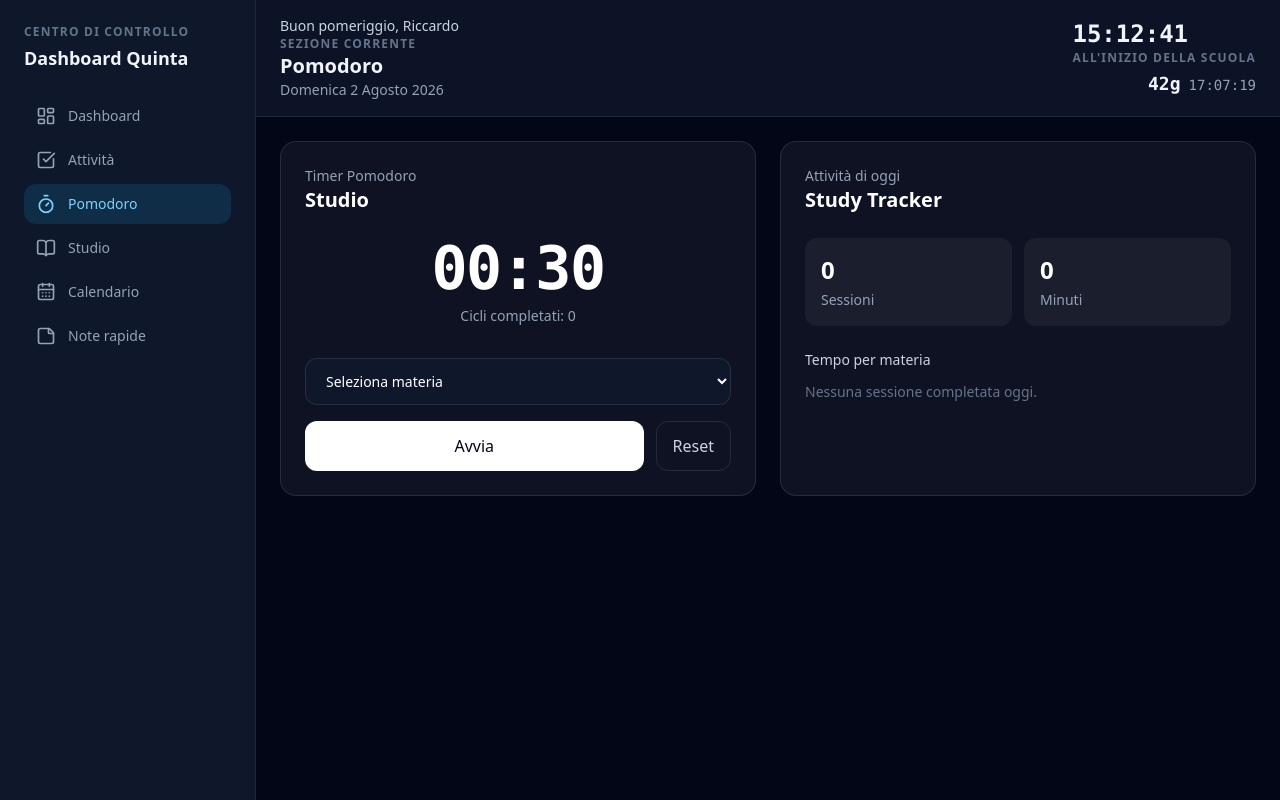
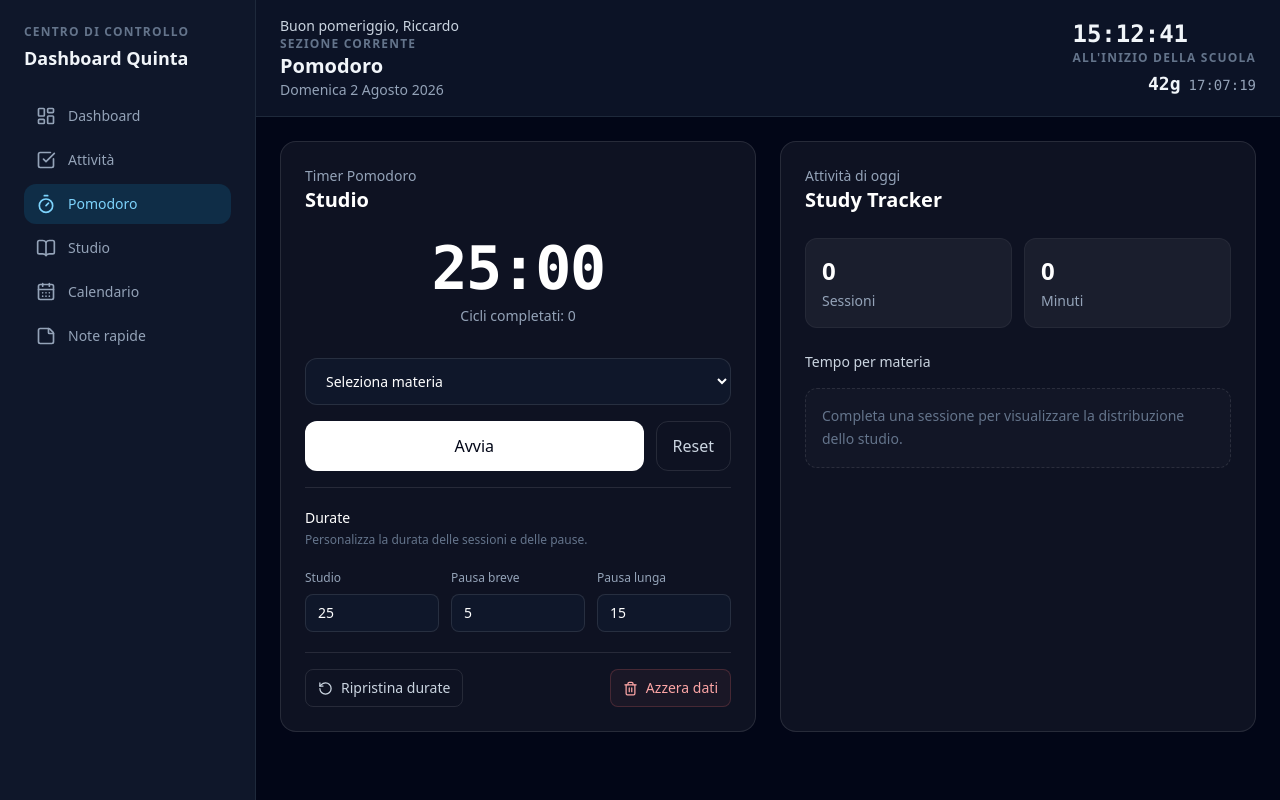
Before and after one commit to ricandroo8/dashboard-quinta, a React (Vite) app: page / in a window 1280 px wide. Both pictures are taken after a click on the button "Pomodoro". Built offline with nearby package versions, Linux system fonts and the light colour scheme.

Commit message:
feat(pomodoro): complete pomodoro timer, study summary & centralize subjects constants

```diff
--- a/src/components/pomodoro/PomodoroTimer.jsx
+++ b/src/components/pomodoro/PomodoroTimer.jsx
@@ -1,5 +1,10 @@
 import { useEffect, useState } from "react";
+import { RotateCcw, Trash2 } from "lucide-react";
+
+import pomodoroCompleteSound from "../../assets/pomodoro-complete.wav";
 import useLocalStorage from "../../hooks/useLocalStorage";
+
+import { SUBJECTS } from "../../constants/subjects";
 
 import {
   POMODORO_DEFAULTS,
@@ -9,19 +14,28 @@ import {
 
 import StudySummary from "./StudySummary";
 
-const getModeDurationSeconds = (mode) => {
+const getModeDurationSeconds = (mode, config) => {
   if (mode === POMODORO_MODES.SHORT_BREAK) {
-    return POMODORO_DEFAULTS.shortBreakMinutes * 60;
+    return config.shortBreakMinutes * 60;
   }
 
   if (mode === POMODORO_MODES.LONG_BREAK) {
-    return POMODORO_DEFAULTS.longBreakMinutes * 60;
+    return config.longBreakMinutes * 60;
   }
 
-  return POMODORO_DEFAULTS.workDurationMinutes * 60;
+  return config.workDurationMinutes * 60;
 };
 
 function PomodoroTimer() {
+  const [pomodoroConfig, setPomodoroConfig] = useLocalStorage(
+    "dashboard_pomodoro_config",
+    {
+      workDurationMinutes: POMODORO_DEFAULTS.workDurationMinutes,
+      shortBreakMinutes: POMODORO_DEFAULTS.shortBreakMinutes,
+      longBreakMinutes: POMODORO_DEFAULTS.longBreakMinutes,
+    },
+  );
+
   const [pomodoroState, setPomodoroState] = useLocalStorage(
     "dashboard_pomodoro_state",
     {
@@ -33,11 +47,15 @@ function PomodoroTimer() {
       remainingSecondsOnPause: null,
     },
   );
-  const [mode, setMode] = useState(pomodoroState.mode ?? POMODORO_MODES.WORK);
+
+  const [mode, setMode] = useState(
+    pomodoroState.mode ?? POMODORO_MODES.WORK,
+  );
 
   const [selectedSubjectId, setSelectedSubjectId] = useState(
     pomodoroState.selectedSubjectId ?? "",
   );
+
   const [secondsLeft, setSecondsLeft] = useState(() => {
     if (pomodoroState.isRunning && pomodoroState.targetEndTimestamp) {
       const remainingSeconds = Math.ceil(
@@ -51,14 +69,20 @@ function PomodoroTimer() {
       return pomodoroState.remainingSecondsOnPause;
     }
 
-    return getModeDurationSeconds(pomodoroState.mode ?? POMODORO_MODES.WORK);
+    return getModeDurationSeconds(
+      pomodoroState.mode ?? POMODORO_MODES.WORK,
+      pomodoroConfig,
+    );
   });
 
-  const [isRunning, setIsRunning] = useState(pomodoroState.isRunning ?? false);
+  const [isRunning, setIsRunning] = useState(
+    pomodoroState.isRunning ?? false,
+  );
 
   const [completedCycles, setCompletedCycles] = useState(
     pomodoroState.completedCycles ?? 0,
   );
+
   const [errorMessage, setErrorMessage] = useState("");
 
   const [studySessions, setStudySessions] = useLocalStorage(
@@ -77,15 +101,28 @@ function PomodoroTimer() {
     const newSession = {
       id: `ses-${Date.now()}`,
       subjectId: selectedSubjectId,
-      durationMinutes: POMODORO_DEFAULTS.workDurationMinutes,
+      durationMinutes: pomodoroConfig.workDurationMinutes,
       completedAt: new Date().toISOString(),
       type: "POMODORO",
     };
 
-    setStudySessions((currentSessions) => [...currentSessions, newSession]);
+    setStudySessions((currentSessions) => [
+      ...currentSessions,
+      newSession,
+    ]);
+  };
+
+  const playCompletionSound = () => {
+    const audio = new Audio(pomodoroCompleteSound);
+
+    audio.play().catch((error) => {
+      console.warn("Impossibile riprodurre il suono:", error);
+    });
   };
 
   const handleTimerComplete = () => {
+    playCompletionSound();
+
     if (mode === POMODORO_MODES.WORK) {
       registerStudySession();
 
@@ -95,12 +132,26 @@ function PomodoroTimer() {
 
       if (nextCycle % POMODORO_DEFAULTS.longBreakInterval === 0) {
         setMode(POMODORO_MODES.LONG_BREAK);
-        setSecondsLeft(POMODORO_DEFAULTS.longBreakMinutes * 60);
+
+        setSecondsLeft(
+          getModeDurationSeconds(
+            POMODORO_MODES.LONG_BREAK,
+            pomodoroConfig,
+          ),
+        );
+
         return;
       }
 
       setMode(POMODORO_MODES.SHORT_BREAK);
-      setSecondsLeft(POMODORO_DEFAULTS.shortBreakMinutes * 60);
+
+      setSecondsLeft(
+        getModeDurationSeconds(
+          POMODORO_MODES.SHORT_BREAK,
+          pomodoroConfig,
+        ),
+      );
+
       return;
     }
 
@@ -109,9 +160,63 @@ function PomodoroTimer() {
       mode === POMODORO_MODES.LONG_BREAK
     ) {
       setMode(POMODORO_MODES.WORK);
+
+      // La materia viene azzerata solo dopo la pausa,
+      // quando deve iniziare una nuova sessione di studio.
       setSelectedSubjectId("");
-      setSecondsLeft(POMODORO_DEFAULTS.workDurationMinutes * 60);
+
+      setSecondsLeft(
+        getModeDurationSeconds(
+          POMODORO_MODES.WORK,
+          pomodoroConfig,
+        ),
+      );
     }
+  };
+
+  const handleResetTimer = () => {
+    setIsRunning(false);
+
+    setSecondsLeft(
+      getModeDurationSeconds(mode, pomodoroConfig),
+    );
+
+    setPomodoroState((currentState) => ({
+      ...currentState,
+      isRunning: false,
+      targetEndTimestamp: null,
+      remainingSecondsOnPause: null,
+    }));
+  };
+
+  const handleRestoreDurations = () => {
+    const defaultConfig = {
+      workDurationMinutes: POMODORO_DEFAULTS.workDurationMinutes,
+      shortBreakMinutes: POMODORO_DEFAULTS.shortBreakMinutes,
+      longBreakMinutes: POMODORO_DEFAULTS.longBreakMinutes,
+    };
+
+    setPomodoroConfig(defaultConfig);
+
+    setSecondsLeft(
+      getModeDurationSeconds(mode, defaultConfig),
+    );
+  };
+
+  const handleResetPomodoroData = () => {
+    const shouldReset = window.confirm(
+      "Vuoi davvero cancellare lo stato del Pomodoro, le impostazioni e tutte le sessioni di studio?",
+    );
+
+    if (!shouldReset) {
+      return;
+    }
+
+    localStorage.removeItem("dashboard_pomodoro_state");
+    localStorage.removeItem("dashboard_study_sessions");
+    localStorage.removeItem("dashboard_pomodoro_config");
+
+    window.location.reload();
   };
 
   useEffect(() => {
@@ -122,32 +227,52 @@ function PomodoroTimer() {
       isRunning,
       completedCycles,
     }));
-  }, [mode, selectedSubjectId, isRunning, completedCycles, setPomodoroState]);
+  }, [
+    mode,
+    selectedSubjectId,
+    isRunning,
+    completedCycles,
+    setPomodoroState,
+  ]);
 
   useEffect(() => {
-    if (!isRunning) return;
+    if (!isRunning) {
+      return;
+    }
 
     const intervalId = setInterval(() => {
-      setSecondsLeft((currentSeconds) => {
-        if (currentSeconds <= 1) {
-          clearInterval(intervalId);
-          setIsRunning(false);
-          handleTimerComplete();
-          return 0;
-        }
-
-        return currentSeconds - 1;
-      });
+      setSecondsLeft((currentSeconds) =>
+        Math.max(0, currentSeconds - 1),
+      );
     }, 1000);
 
     return () => clearInterval(intervalId);
-  }, [isRunning, mode]);
+  }, [isRunning]);
+
+  useEffect(() => {
+    if (!isRunning || secondsLeft > 0) {
+      return;
+    }
+
+    setIsRunning(false);
+
+    setPomodoroState((currentState) => ({
+      ...currentState,
+      isRunning: false,
+      targetEndTimestamp: null,
+      remainingSecondsOnPause: null,
+    }));
+
+    handleTimerComplete();
+  }, [isRunning, secondsLeft]);
 
   return (
     <section className="grid gap-6 lg:grid-cols-2">
       <div className="rounded-2xl border border-white/10 bg-white/5 p-6">
         <div className="mb-6">
-          <p className="text-sm text-slate-400">Timer Pomodoro</p>
+          <p className="text-sm text-slate-400">
+            Timer Pomodoro
+          </p>
 
           <h2 className="text-xl font-semibold text-white">
             {POMODORO_LABELS[mode]}
@@ -171,17 +296,27 @@ function PomodoroTimer() {
               setSelectedSubjectId(event.target.value);
               setErrorMessage("");
             }}
-            disabled={isRunning}
+            disabled={
+              isRunning ||
+              mode !== POMODORO_MODES.WORK
+            }
             className="w-full rounded-xl border border-white/10 bg-slate-900 px-4 py-3 text-sm text-white outline-none transition focus:border-white/30 disabled:cursor-not-allowed disabled:opacity-50"
           >
-            <option value="">Seleziona materia</option>
-            <option value="subj-info">Informatica</option>
-            <option value="subj-math">Matematica</option>
-            <option value="subj-sistemi">Sistemi e Reti</option>
+            <option value="">
+              Seleziona materia
+            </option>
+
+            {SUBJECTS.map((subject) => (
+              <option key={subject.id} value={subject.id}>
+                {subject.label}
+              </option>
+            ))}
           </select>
 
           {errorMessage && (
-            <p className="text-sm text-red-400">{errorMessage}</p>
+            <p className="text-sm text-red-400">
+              {errorMessage}
+            </p>
           )}
 
           <div className="flex gap-3">
@@ -196,13 +331,15 @@ function PomodoroTimer() {
                   setErrorMessage(
                     "Seleziona una materia prima di avviare il timer.",
                   );
+
                   return;
                 }
 
                 setErrorMessage("");
 
                 if (!isRunning) {
-                  const targetEndTimestamp = Date.now() + secondsLeft * 1000;
+                  const targetEndTimestamp =
+                    Date.now() + secondsLeft * 1000;
 
                   setPomodoroState((currentState) => ({
                     ...currentState,
@@ -212,6 +349,7 @@ function PomodoroTimer() {
                   }));
 
                   setIsRunning(true);
+
                   return;
                 }
 
@@ -231,14 +369,140 @@ function PomodoroTimer() {
 
             <button
               type="button"
-              onClick={() => {
-                setIsRunning(false);
-                setSecondsLeft(POMODORO_DEFAULTS.workDurationMinutes * 60);
-              }}
-              className="rounded-xl border border-white/10 px-4 py-3 font-medium text-slate-300 transition hover:bg-white/5 hover:text-white"
+              onClick={handleResetTimer}
+              className="rounded-xl border border-white/10 px-4 py-3 font-medium text-slate-300 transition hover:border-white/20 hover:bg-white/5 hover:text-white"
             >
               Reset
             </button>
+          </div>
+
+          <div className="border-t border-white/10 pt-5">
+            <div className="mb-4">
+              <p className="text-sm font-medium text-white">
+                Durate
+              </p>
+
+              <p className="mt-1 text-xs text-slate-500">
+                Personalizza la durata delle sessioni e delle pause.
+              </p>
+            </div>
+
+            <div className="grid grid-cols-1 gap-3 sm:grid-cols-3">
+              <label className="space-y-1.5">
+                <span className="text-xs text-slate-400">
+                  Studio
+                </span>
+
+                <input
+                  type="number"
+                  min="1"
+                  max="180"
+                  value={pomodoroConfig.workDurationMinutes}
+                  disabled={isRunning}
+                  onChange={(event) => {
+                    const value = Number(event.target.value);
+
+                    if (
+                      !Number.isInteger(value) ||
+                      value < 1 ||
+                      value > 180
+                    ) {
+                      return;
+                    }
+
+                    setPomodoroConfig((currentConfig) => ({
+                      ...currentConfig,
+                      workDurationMinutes: value,
+                    }));
+                  }}
+                  className="w-full rounded-lg border border-white/10 bg-slate-900 px-3 py-2 text-sm text-white outline-none transition focus:border-white/30 disabled:cursor-not-allowed disabled:opacity-50"
+                />
+              </label>
+
+              <label className="space-y-1.5">
+                <span className="text-xs text-slate-400">
+                  Pausa breve
+                </span>
+
+                <input
+                  type="number"
+                  min="1"
+                  max="180"
+                  value={pomodoroConfig.shortBreakMinutes}
+                  disabled={isRunning}
+                  onChange={(event) => {
+                    const value = Number(event.target.value);
+
+                    if (
+                      !Number.isInteger(value) ||
+                      value < 1 ||
+                      value > 180
+                    ) {
+                      return;
+                    }
+
+                    setPomodoroConfig((currentConfig) => ({
+                      ...currentConfig,
+                      shortBreakMinutes: value,
+                    }));
+                  }}
+                  className="w-full rounded-lg border border-white/10 bg-slate-900 px-3 py-2 text-sm text-white outline-none transition focus:border-white/30 disabled:cursor-not-allowed disabled:opacity-50"
+                />
+              </label>
+
+              <label className="space-y-1.5">
+                <span className="text-xs text-slate-400">
+                  Pausa lunga
+                </span>
+
+                <input
+                  type="number"
+                  min="1"
+                  max="180"
+                  value={pomodoroConfig.longBreakMinutes}
+                  disabled={isRunning}
+                  onChange={(event) => {
+                    const value = Number(event.target.value);
+
+                    if (
+                      !Number.isInteger(value) ||
+                      value < 1 ||
+                      value > 180
+                    ) {
+                      return;
+                    }
+
+                    setPomodoroConfig((currentConfig) => ({
+                      ...currentConfig,
+                      longBreakMinutes: value,
+                    }));
+                  }}
+                  className="w-full rounded-lg border border-white/10 bg-slate-900 px-3 py-2 text-sm text-white outline-none transition focus:border-white/30 disabled:cursor-not-allowed disabled:opacity-50"
+                />
+              </label>
+            </div>
+
+            <div className="mt-5 flex flex-col gap-3 border-t border-white/10 pt-4 sm:flex-row sm:items-center sm:justify-between">
+              <button
+                type="button"
+                disabled={isRunning}
+                onClick={handleRestoreDurations}
+                className="inline-flex items-center justify-center gap-2 rounded-lg border border-white/10 px-3 py-2 text-sm font-medium text-slate-300 transition hover:border-white/20 hover:bg-white/5 hover:text-white disabled:cursor-not-allowed disabled:opacity-50"
+              >
+                <RotateCcw size={15} />
+                Ripristina durate
+              </button>
+
+              <button
+                type="button"
+                disabled={isRunning}
+                onClick={handleResetPomodoroData}
+                className="inline-flex items-center justify-center gap-2 rounded-lg border border-red-400/20 bg-red-400/5 px-3 py-2 text-sm font-medium text-red-300 transition hover:border-red-400/30 hover:bg-red-400/10 hover:text-red-200 disabled:cursor-not-allowed disabled:opacity-50"
+              >
+                <Trash2 size={15} />
+                Azzera dati
+              </button>
+            </div>
           </div>
         </div>
       </div>
--- a/src/components/pomodoro/StudySummary.jsx
+++ b/src/components/pomodoro/StudySummary.jsx
@@ -1,4 +1,4 @@
-import { TASK_SUBJECT_LABELS } from "../../constants/tasks";
+import { SUBJECT_LABELS } from "../../constants/subjects";
 
 function StudySummary({ studySessions }) {
   const today = new Date().toDateString();
@@ -7,20 +7,31 @@ function StudySummary({ studySessions }) {
     return new Date(session.completedAt).toDateString() === today;
   });
 
-  const todayMinutes = todaySessions.reduce((total, session) => {
+  const todayMinutes = todaySessions.reduce(
+    (total, session) => {
       return total + session.durationMinutes;
-  }, 0);
+    },
+    0,
+  );
 
   const minutesBySubject = todaySessions.reduce(
     (accumulator, session) => {
       const subjectId = session.subjectId;
 
       accumulator[subjectId] =
-        (accumulator[subjectId] || 0) + session.durationMinutes;
+        (accumulator[subjectId] || 0) +
+        session.durationMinutes;
 
       return accumulator;
     },
-    {}
+    {},
+  );
+
+  const subjectEntries = Object.entries(minutesBySubject);
+
+  const maxMinutes = Math.max(
+    ...Object.values(minutesBySubject),
+    1,
   );
 
   return (
@@ -36,7 +47,7 @@ function StudySummary({ studySessions }) {
       </div>
 
       <div className="mb-6 grid grid-cols-2 gap-3">
-        <div className="rounded-xl bg-white/5 p-4">
+        <div className="rounded-xl border border-white/5 bg-white/5 p-4">
           <p className="text-2xl font-semibold text-white">
             {todaySessions.length}
           </p>
@@ -46,7 +57,7 @@ function StudySummary({ studySessions }) {
           </p>
         </div>
 
-        <div className="rounded-xl bg-white/5 p-4">
+        <div className="rounded-xl border border-white/5 bg-white/5 p-4">
           <p className="text-2xl font-semibold text-white">
             {todayMinutes}
           </p>
@@ -58,32 +69,50 @@ function StudySummary({ studySessions }) {
       </div>
 
       <div>
-        <p className="mb-3 text-sm font-medium text-slate-300">
+        <p className="mb-4 text-sm font-medium text-slate-300">
           Tempo per materia
         </p>
 
-        {Object.entries(minutesBySubject).length === 0 ? (
-            <p className="text-sm text-slate-500">
-            Nessuna sessione completata oggi.
+        {subjectEntries.length === 0 ? (
+          <div className="rounded-xl border border-dashed border-white/10 bg-white/[0.02] p-4">
+            <p className="text-sm leading-relaxed text-slate-500">
+              Completa una sessione per visualizzare la distribuzione dello
+              studio.
             </p>
+          </div>
         ) : (
-            <div className="space-y-2">
-            {Object.entries(minutesBySubject).map(
-                ([subjectId, minutes]) => (
-                <div
-                    key={subjectId}
-                    className="flex items-center justify-between rounded-lg bg-white/5 px-3 py-2"
-                >
-                    <span className="text-sm text-slate-300">
-                    {TASK_SUBJECT_LABELS[subjectId] || subjectId}
+          <div className="space-y-5">
+            {subjectEntries.map(([subjectId, minutes]) => {
+              const percentage =
+                (minutes / maxMinutes) * 100;
+
+              const subjectName =
+                SUBJECT_LABELS[subjectId] ||
+                "Materia sconosciuta";
+
+              return (
+                <div key={subjectId}>
+                  <div className="mb-2 flex items-center justify-between gap-3">
+                    <span className="min-w-0 truncate text-sm font-medium text-slate-300">
+                      {subjectName}
                     </span>
 
-                    <span className="text-sm font-medium text-white">
+                    <span className="shrink-0 text-xs font-medium text-slate-400">
                       {minutes} min
                     </span>
                   </div>
-                )
-            )}
+
+                  <div className="h-2 overflow-hidden rounded-full bg-white/5">
+                    <div
+                      className="h-full rounded-full bg-blue-400 transition-all duration-300"
+                      style={{
+                        width: `${percentage}%`,
+                      }}
+                    />
+                  </div>
+                </div>
+              );
+            })}
           </div>
         )}
       </div>
--- a/src/constants/pomodoro.js
+++ b/src/constants/pomodoro.js
@@ -5,7 +5,7 @@ export const POMODORO_MODES = {
 };
 
 export const POMODORO_DEFAULTS = {
-  workDurationMinutes: 0.5,
+  workDurationMinutes: 25,
   shortBreakMinutes: 5,
   longBreakMinutes: 15,
   longBreakInterval: 4,
--- /dev/null
+++ b/src/constants/subjects.js
@@ -0,0 +1,13 @@
+export const SUBJECTS = [
+  { id: "subj-gpoi", label: "GPOI" },
+  { id: "subj-mate", label: "Matematica" },
+  { id: "subj-info", label: "Informatica" },
+  { id: "subj-sistemi", label: "Sistemi e Reti" },
+  { id: "subj-tps", label: "TPS" },
+  { id: "subj-italiano", label: "Italiano" },
+  { id: "subj-storia", label: "Storia" },
+];
+
+export const SUBJECT_LABELS = Object.fromEntries(
+  SUBJECTS.map((subject) => [subject.id, subject.label]),
+);
```
Lines whose indentation alone changed are shown as unchanged.
